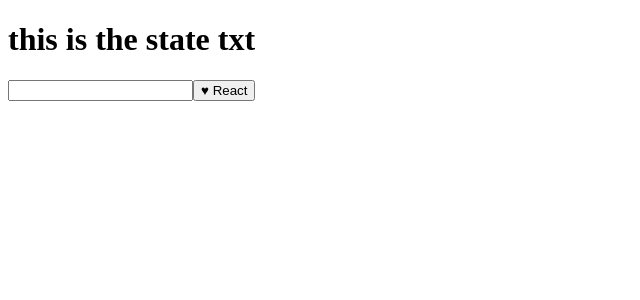
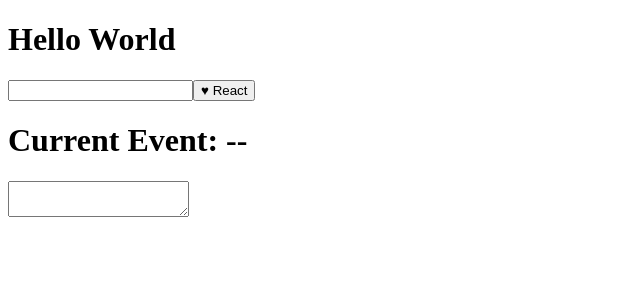
Before and after one commit to risamaki/react_resources, a React (Create React App) app in the folder egghead_learning_react/: page / in a window 1280 px wide. Shown: the top 300 px of the page, without its empty margins (0-640 px from the left). Built offline with nearby package versions, Linux system fonts and the light colour scheme.

Commit message:
Completed Video 8 - Normalize Events with Reacts Synthetic Event System (#2)

```diff
--- a/egghead_learning_react/src/App.js
+++ b/egghead_learning_react/src/App.js
@@ -10,14 +10,24 @@ class App extends React.Component {
         // rather than of React.component
         super();
         this.state = {
-            txt: 'this is the state txt'
+            txt: 'Hello World',
+            currentEvent: '--'
         }
+        this.updateTxt= this.updateTxt.bind(this)
+        this.updateCurrentEvent = this.updateCurrentEvent.bind(this)
     }
 
-    // update method that will update that value of text
-    update(e) {
+    // update method that will update that value of text in our input box
+    updateTxt(e) {
         this.setState({
             txt: e.target.value
+        })
+    }
+
+
+    updateCurrentEvent(e) {
+        this.setState({
+            currentEvent: e.type
         })
     }
 
@@ -25,14 +35,29 @@ class App extends React.Component {
     // similar to props we use {} for state
     return (
         <div>
-            <h1>{this.state.txt}</h1>
+            <div>
+                <h1>{this.state.txt}</h1>
 
-            {/* where we had our input, we render a Widget Component
-                and pass in an update prop (the method) */}
-            <Widget update={this.update.bind(this)}/>
+                {/* where we had our input, we render a Widget Component
+                    and pass in an update prop (the method) */}
+                <Widget update={this.updateTxt}/>
 
-            {/* We want to pass Text Content into a prop */}
-            <Button> <Heart / > React </Button>
+                {/* We want to pass Text Content into a prop */}
+                <Button> <Heart / > React </Button>
+            </div>
+
+            <div>
+                <h1>Current Event: {this.state.currentEvent}</h1>
+                <textarea
+                    onKeyPress={this.updateCurrentEvent}
+                    onCopy={this.updateCurrentEvent}
+                    onCut={this.updateCurrentEvent}
+                    onPaste={this.updateCurrentEvent}
+                    onFocus={this.updateCurrentEvent}
+                    onBlur={this.updateCurrentEvent}
+                    onDoubleClick={this.updateCurrentEvent}
+                />
+            </div>
         </div>
     )
   }
```
